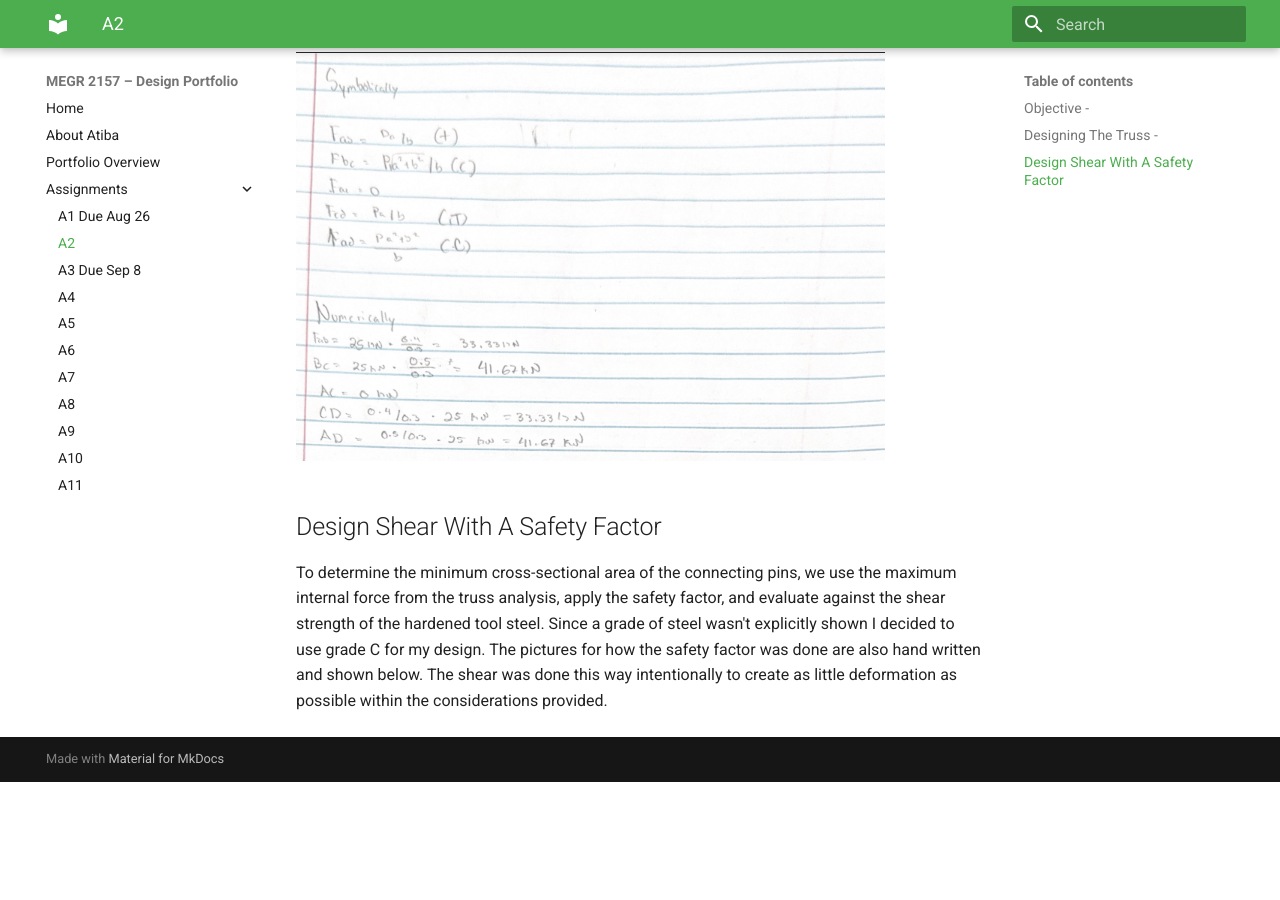
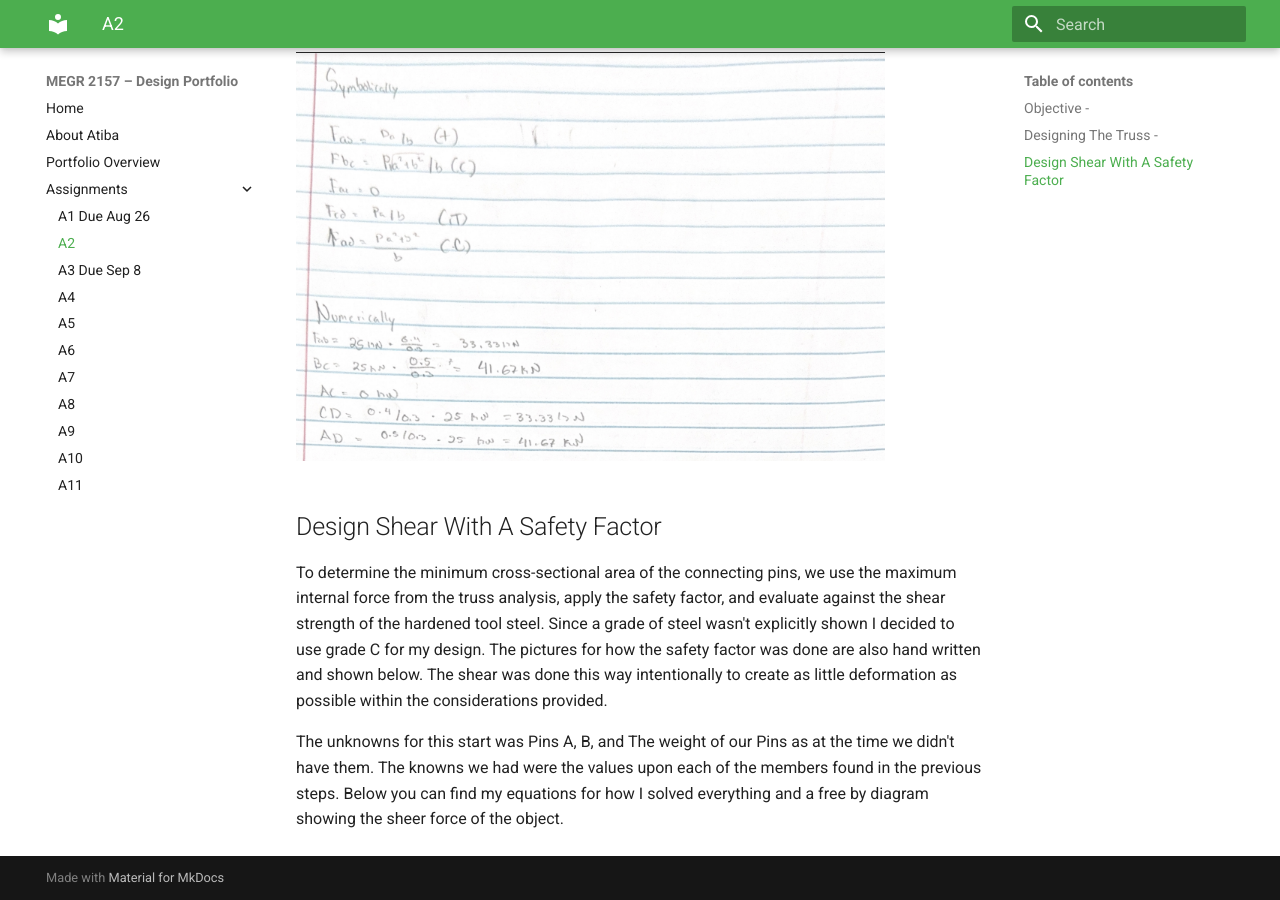
Before and after one commit to AtibaJ/megr2157-portfolio, an MkDocs documentation site: the page built from docs/assignments/A02/index.md, in a window 1280 px wide and 900 px high, scrolled down 1694 px. Built offline with MkDocs 1.6.1 and Material for MkDocs 9.7.7, drawn with Linux system fonts in a browser that asks for light colours; before the commit the page ends 2476 px from its top, so only the background shows below that.

Commit message:
Update index.md

```diff
--- a/docs/assignments/A02/index.md
+++ b/docs/assignments/A02/index.md
@@ -24,3 +24,5 @@ This geometric foundation was established to effectively distribute and support
 ## Design Shear With A Safety Factor
 
 To determine the minimum cross-sectional area of the connecting pins, we use the maximum internal force from the truss analysis, apply the safety factor, and evaluate against the shear strength of the hardened tool steel. Since a grade of steel wasn't explicitly shown I decided to use grade C for my design. The pictures for how the safety factor was done are also hand written and shown below. The shear was done this way intentionally to create as little deformation as possible within the considerations provided.
+
+The unknowns for this start was Pins A, B, and The weight of our Pins as at the time we didn't have them. The knowns we had were the values upon each of the members found in the previous steps. Below you can find my equations for how I solved everything and a free by diagram showing the sheer force of the object.
```
